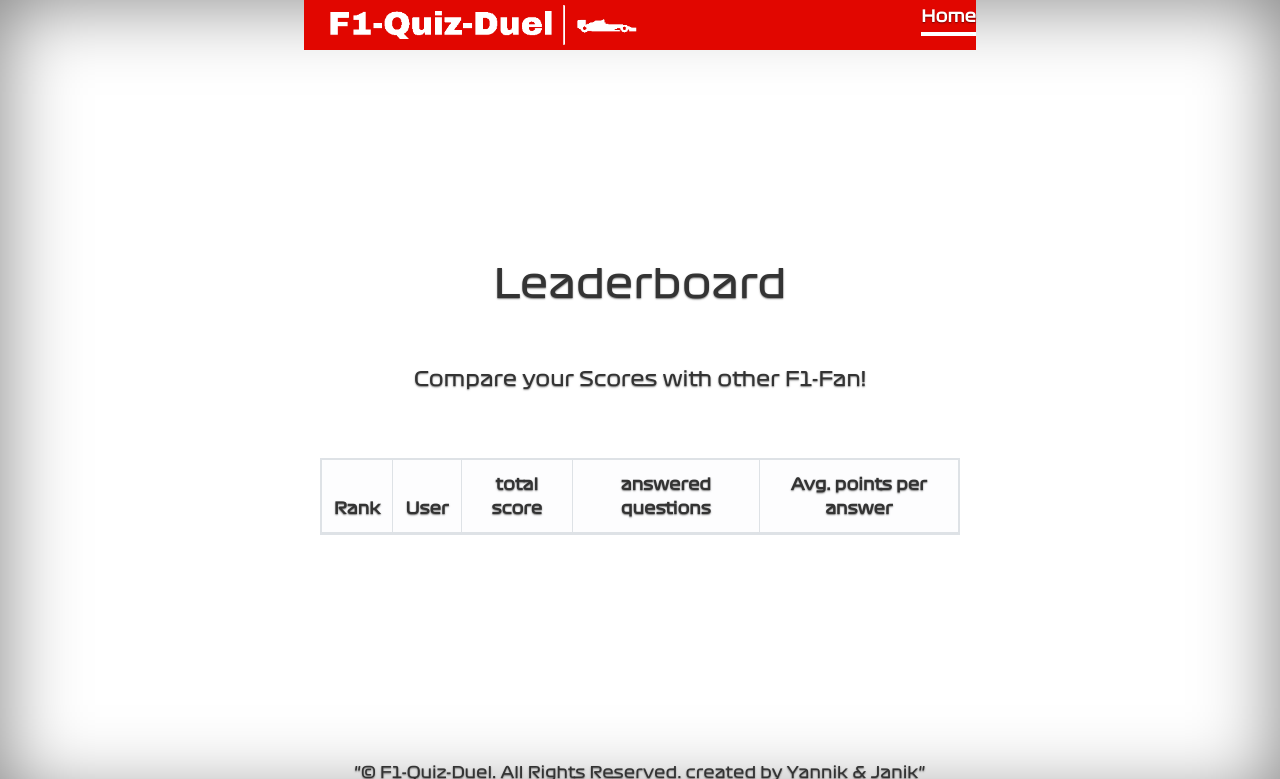
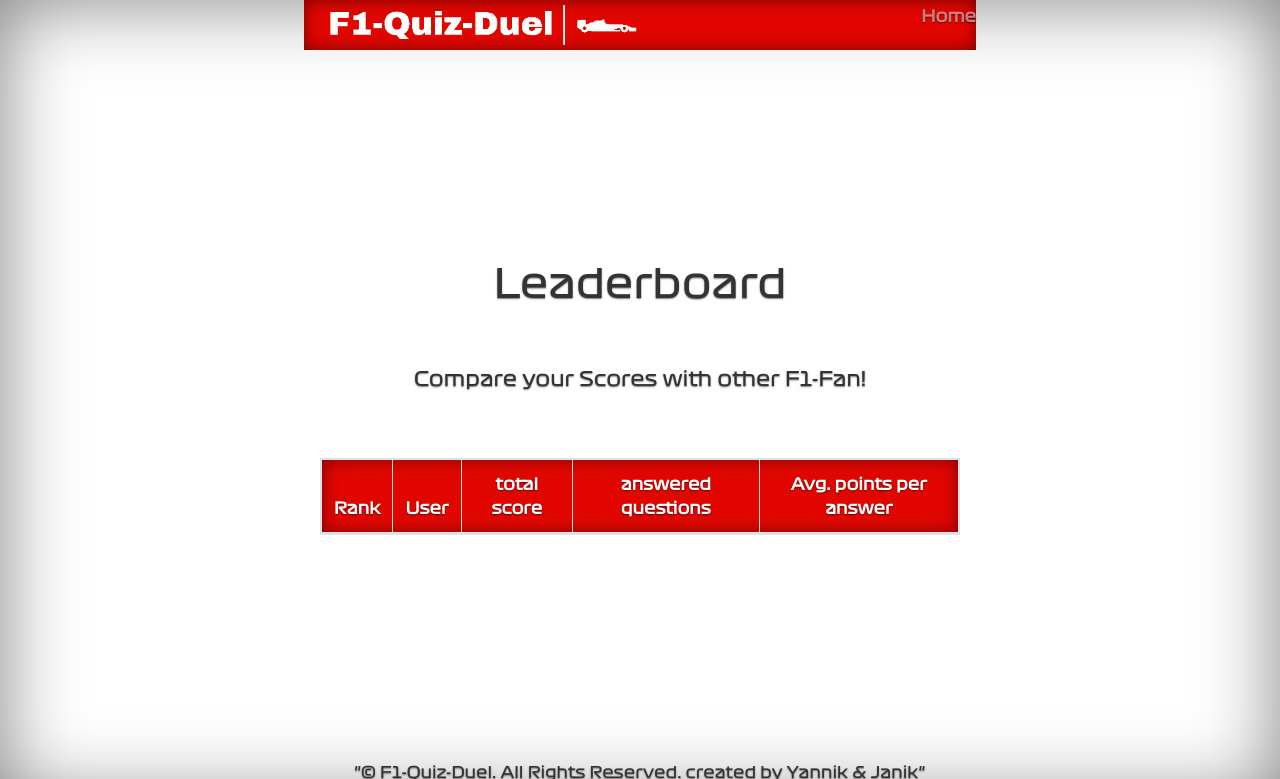
Before and after one commit to Kinaj1995/Formel1-Quiz, a Flask app: page /leaderboard/ in a window 1280 px wide. Shown: the top 779 px of the page. Run offline with Flask 2, Linux system fonts and the light colour scheme; lists and menus that the app fills with data are empty; some libraries are stand-ins or nearby versions.

Commit message:
Changed_Frontend

```diff
--- a/app/static/css/cover.css
+++ b/app/static/css/cover.css
@@ -65,6 +65,7 @@ body {
 .masthead {
   margin-bottom: 2rem;
   background-color: #e10600;
+  box-shadow: inset 0 0 1rem rgba(0, 0, 0, .5);
 }
 
 .masthead-brand {
@@ -150,3 +151,14 @@ body {
 .qst {
   text-align: left;
 }
+
+
+/*
+ * Leaderboard
+ */
+
+ .thead-custom {
+  background-color: #e10600;
+  color: #fff;
+  box-shadow: inset 0 0 1rem rgba(0, 0, 0, .5);
+ }
--- a/app/templates/base.html
+++ b/app/templates/base.html
@@ -35,13 +35,18 @@
     <div class="cover-container d-flex h-100 mx-auto flex-column">
 
         <!--Navbar-->
-        <header class="masthead mb-auto">
+        <header class="masthead mb-auto" id="navigation">
             <div class="inner">
                 <img class="bd-placeholder-img" src="{{url_for('static', filename='img/Logo_light.png')}}">
                 <nav class="nav nav-masthead justify-content-center">
-                    <a class="nav-link active" href="/home">Home</a> {% if current_user.is_authenticated %}
-                    <a class="nav-link" href="/quiz">Quiz</a>
-                    <a class="nav-link" href="/leaderboard">Leaderboard</a> {% endif %}
+                    <a class="{{ 'nav-link active' if active_page == 'home' else 'nav-link' }}"
+                        href="/home">Home</a>
+                    {% if current_user.is_authenticated %}
+                    <a class="{{ 'nav-link active' if active_page == 'quiz' or active_page == 'quiz_proto' else 'nav-link' }}"
+                        href="/quiz">Quiz</a>
+                    <a class="{{ 'nav-link active' if active_page == 'leaderboard' else 'nav-link' }}"
+                        href="/leaderboard">Leaderboard</a>
+                    {% endif %}
                 </nav>
             </div>
         </header>
--- a/app/templates/home.html
+++ b/app/templates/home.html
@@ -1,4 +1,5 @@
 {% extends "base.html" %}
+{% set active_page = active_page|default('home') -%}
 
 
     {% block head %}
--- a/app/templates/leaderboard.html
+++ b/app/templates/leaderboard.html
@@ -1,4 +1,5 @@
 {% extends "base.html" %}
+{% set active_page = "leaderboard" %}
 
 
     {% block head %}
@@ -18,7 +19,7 @@
       <br>
 
     <table class="table table-responsive table-light table-hover table-bordered">
-      <thead>
+      <thead class="thead-custom">
         <tr>
           <th scope="col">Rank</th>
           <th scope="col">User</th>
--- a/app/templates/quiz.html
+++ b/app/templates/quiz.html
@@ -1,4 +1,5 @@
 {% extends "base.html" %}
+{% set active_page = "quiz" %}
 
 
     {% block head %}
--- a/app/templates/quiz_proto.html
+++ b/app/templates/quiz_proto.html
@@ -1,4 +1,5 @@
 {% extends "base.html" %}
+{% set active_page = "quiz_proto" %}
 
 {% block head %}
 <link href="{{url_for('static', filename='css/jquery.quiz-min.css')}}" rel="stylesheet">
```
